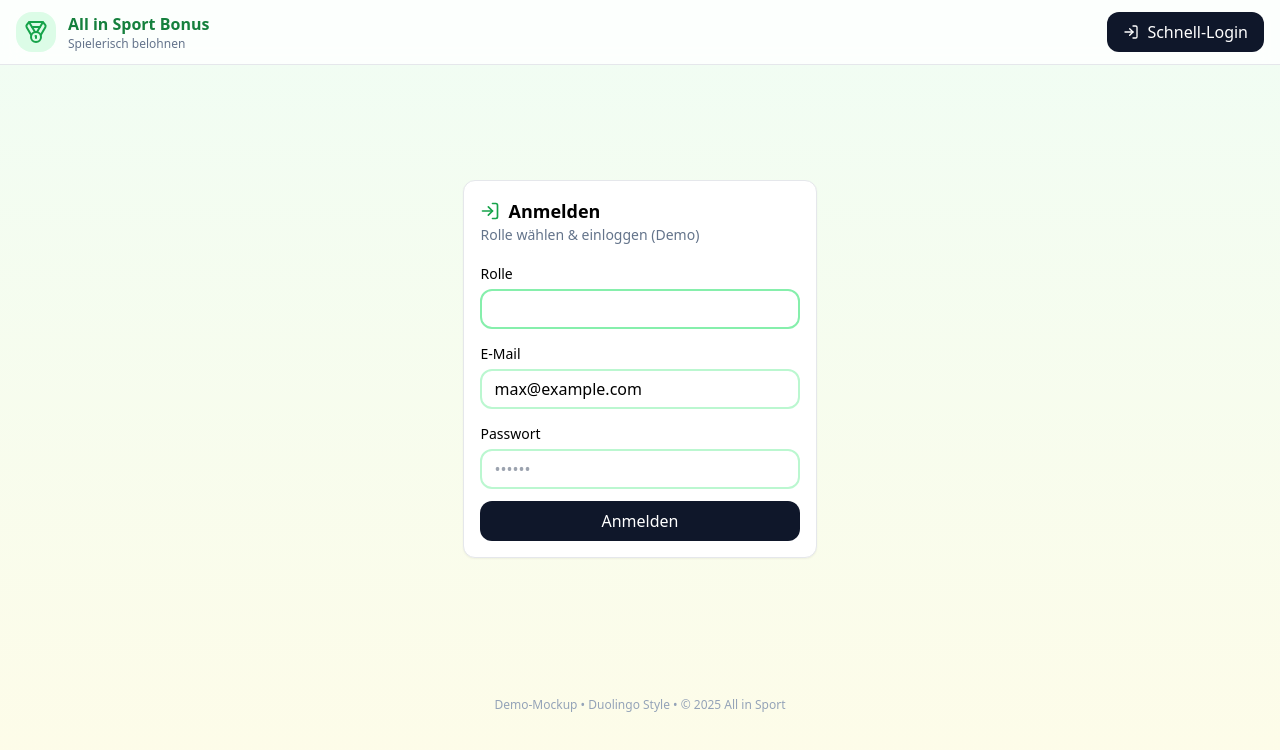
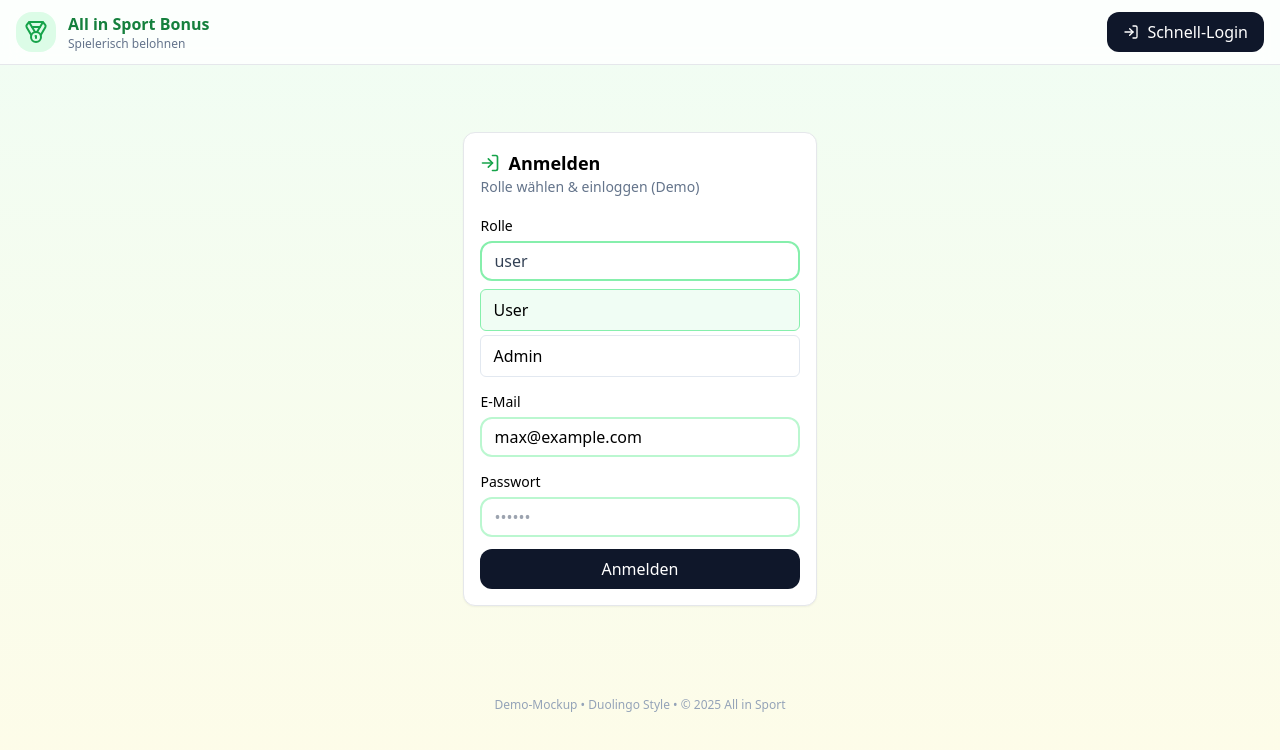
Before and after one commit to Lemonsoft-creator/bonusprogramm, a Next.js app: page / in a window 1280 px wide. Shown: the top 750 px of the page. Built offline with nearby package versions, Linux system fonts and the light colour scheme.

Commit message:
Add files via upload

```diff
--- a/components/ui/select.tsx
+++ b/components/ui/select.tsx
@@ -2,8 +2,71 @@
 import * as React from 'react';
 import { cn } from '../utils';
 
-export function Select({ value, onValueChange, children }: any) { return <div data-value={value} data-change={onValueChange}>{children}</div>; }
-export function SelectTrigger({ className, children, ...props }: any) { return <div className={cn('h-10 px-3 border rounded-md flex items-center justify-between', className)} {...props}>{children}</div>; }
-export function SelectValue({ placeholder }: any) { return <span className="text-slate-500">{placeholder}</span>; }
-export function SelectContent({ children }: any) { return <div className="hidden md:block">{children}</div>; } // simplified
-export function SelectItem({ value, children, onClick }: any) { return <div className="hidden">{children}</div>; } // simplified placeholder
+type SelectCtx = {
+  value: string;
+  setValue: (v: string) => void;
+};
+const Ctx = React.createContext<SelectCtx | null>(null);
+
+// Generische Select-API: Select<T> kennt den Typ des Werts
+export function Select<T extends string = string>({
+  value,
+  onValueChange,
+  children,
+}: {
+  value: T;
+  onValueChange: (value: T) => void;
+  children: React.ReactNode;
+}) {
+  const setValue = (v: string) => onValueChange(v as T);
+  return <Ctx.Provider value={{ value: String(value), setValue }}>{children}</Ctx.Provider>;
+}
+
+export function SelectTrigger({
+  className,
+  children,
+  ...props
+}: React.HTMLAttributes<HTMLDivElement>) {
+  return (
+    <div
+      className={cn('h-10 px-3 border rounded-md flex items-center justify-between bg-white', className)}
+      {...props}
+    >
+      {children}
+    </div>
+  );
+}
+
+export function SelectValue({ placeholder }: { placeholder?: string }) {
+  const ctx = React.useContext(Ctx);
+  return <span className="text-slate-700">{ctx?.value || placeholder || ''}</span>;
+}
+
+export function SelectContent({ children }: { children: React.ReactNode }) {
+  // Vereinfachtes Dropdown: direkt rendern
+  return <div className="mt-2 grid gap-1">{children}</div>;
+}
+
+export function SelectItem({
+  value,
+  children,
+}: {
+  value: string;
+  children: React.ReactNode;
+}) {
+  const ctx = React.useContext(Ctx);
+  if (!ctx) return null;
+  const active = ctx.value === value;
+  return (
+    <button
+      type="button"
+      onClick={() => ctx.setValue(value)}
+      className={cn(
+        'w-full text-left px-3 py-2 rounded-md border',
+        active ? 'bg-green-50 border-green-300' : 'bg-white hover:bg-slate-50 border-slate-200'
+      )}
+    >
+      {children}
+    </button>
+  );
+}
```
